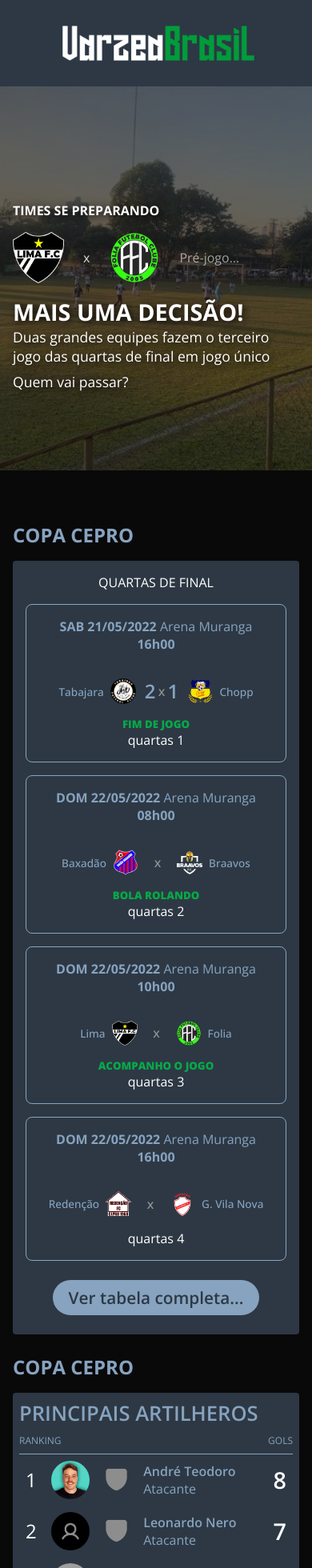
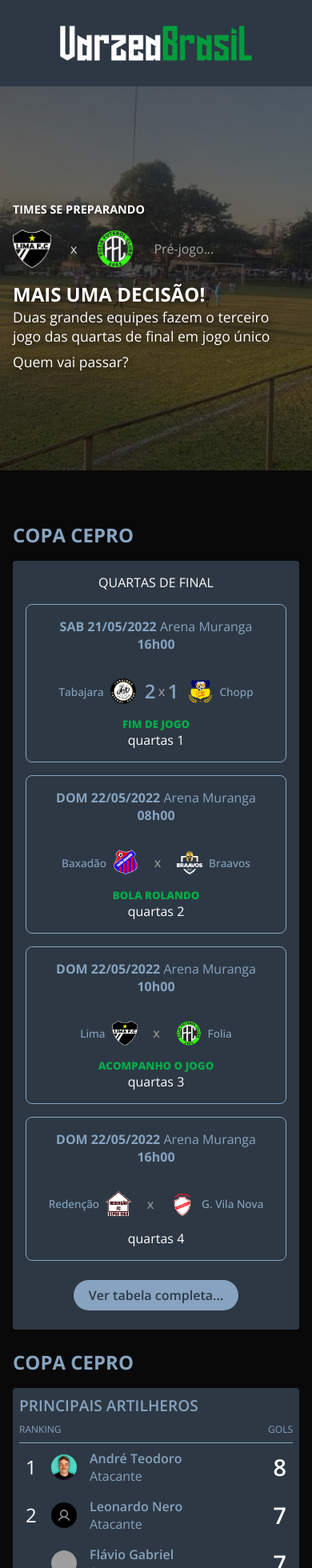
Before and after one commit to edgaregidio/varzeabrasil-app, a React (Vite) app in the folder web/: page / in a window 390 px wide. Shown: the top 1960 px of the page at 80% size. Built offline with nearby package versions, Linux system fonts and the light colour scheme; grey boxes are pictures that could not be loaded.

Commit message:
att media

```diff
--- a/web/src/components/GunnersMain/styles.css
+++ b/web/src/components/GunnersMain/styles.css
@@ -121,4 +121,18 @@
 }
 
 @media screen and (max-width: 800px) {
+  .content-table-gunners h1 {
+    font-size: 1.2rem;
+  }
+
+  .colls .avatar-players {
+    width: 2rem;
+    height: 2rem;
+  }
 }
+
+@media screen and (max-width: 405px) {
+  .colls .shield-player {
+    display: none;
+  }
+}
--- a/web/src/components/Nav/styles.css
+++ b/web/src/components/Nav/styles.css
@@ -7,3 +7,16 @@
   padding: 2rem 0;
   cursor: pointer;
 }
+@media screen and (max-width: 1024px) {
+  nav {
+    padding: 0;
+    margin: 0;
+    justify-content: center;
+  }
+}
+
+@media screen and (max-width: 800px) {
+}
+
+@media screen and (max-width: 405px) {
+}
--- a/web/src/pages/Main/styles.css
+++ b/web/src/pages/Main/styles.css
@@ -344,6 +344,7 @@
 
   .button-table a {
     width: 100%;
+    min-height: 2.4rem;
     background: var(--secondary-color);
     color: var(--primary-color);
     font-size: 1.3rem;
@@ -358,11 +359,11 @@
   }
 }
 
-/* @media screen and (max-width: 660px) {
+@media screen and (max-width: 405px) {
   .news .card-news .game-time {
     left: 1rem;
     top: 9rem;
-    font-size: 0.8rem;
+    font-size: 0.9rem;
   }
 
   .news .card-news .row--pre-game img {
@@ -380,7 +381,7 @@
   .news .card-news p,
   .news .card-news h1 {
     left: 1rem;
-    top: 9.5rem;
+    top: 11rem;
   }
 
   .news .card-news h1 {
@@ -389,26 +390,16 @@
   }
 
   .news .card-news p {
-    font-size: 0.9rem;
+    font-size: 1.1rem;
     margin-bottom: 0.5rem;
   }
 
-  .tables {
-    padding: 0.3rem;
-  }
-
   .button-table a {
-    width: 100%;
-    background: var(--secondary-color);
-    color: var(--primary-color);
-    font-size: 1.3rem;
-    font-weight: 600;
-    padding: 0.5rem 1.2rem;
-    border-radius: 35px;
+    font-size: 1rem;
   }
 
   footer {
     padding: 2rem;
     font-size: 0.8rem;
   }
-} */
+}
```
